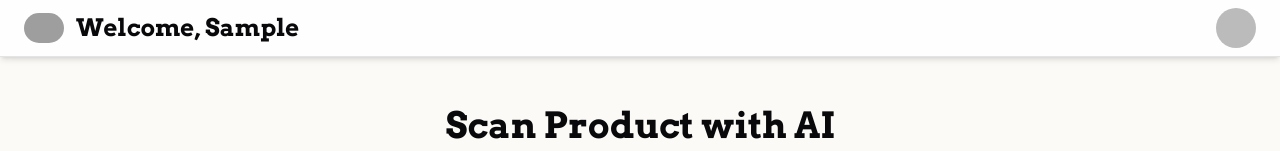
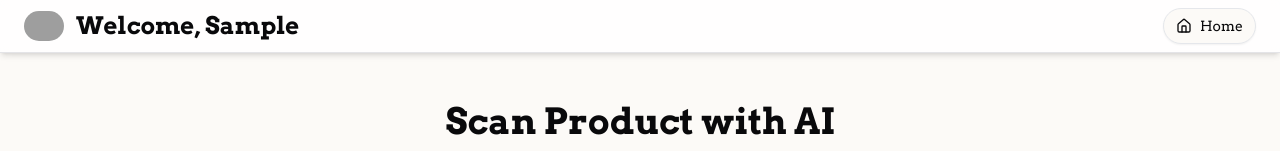
Before and after one commit to GPAhmedabad/Swadeshi-Parakh, a Next.js app: page /scan/ai in a window 1280 px wide. Shown: the top 151 px of the page. Built offline with nearby package versions, Linux system fonts and the light colour scheme; no server answers; sample sign-in values are in the browser's storage; grey boxes are pictures that could not be loaded; what @genkit-ai/google-genai, genkit would draw is missing.

Commit message:
Move Home button to Header on Scan page

```diff
--- a/src/components/common/Header.tsx
+++ b/src/components/common/Header.tsx
@@ -16,9 +16,13 @@ import {
 } from '@/components/ui/dropdown-menu';
 import { getAuth, signOut } from 'firebase/auth';
 
+import { usePathname } from 'next/navigation';
+import { Home } from 'lucide-react';
+
 export default function Header() {
   const { user, isLoading } = useUser();
   const auth = getAuth();
+  const pathname = usePathname();
 
   const handleLogout = async () => {
     try {
@@ -27,6 +31,8 @@ export default function Header() {
       console.error('Error signing out: ', error);
     }
   };
+
+  const isScanPage = pathname === '/scan/ai';
 
   return (
     <header className="py-2 px-4 md:px-6 bg-card/80 backdrop-blur-sm sticky top-0 z-50 border-b shadow-md">
@@ -44,7 +50,14 @@ export default function Header() {
           </span>
         </Link>
         <nav className="flex items-center gap-4">
-          {isLoading ? (
+          {isScanPage ? (
+            <Link href="/">
+              <Button variant="outline" size="sm" className="gap-2 rounded-full border-gray-200 dark:border-gray-700 hover:border-orange-500 hover:text-orange-600 hover:bg-orange-50 dark:hover:bg-gray-800 transition-all shadow-sm">
+                <Home className="h-4 w-4" />
+                <span className="font-medium">Home</span>
+              </Button>
+            </Link>
+          ) : isLoading ? (
             <div className="h-10 w-20 animate-pulse rounded-md bg-muted" />
           ) : user ? (
             <DropdownMenu>
```
Also changed, not shown: src/app/scan/ai/page.tsx (+6 -2 lines).
